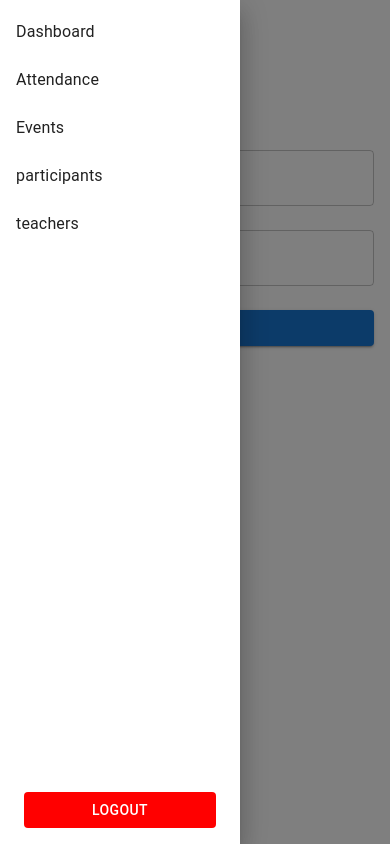
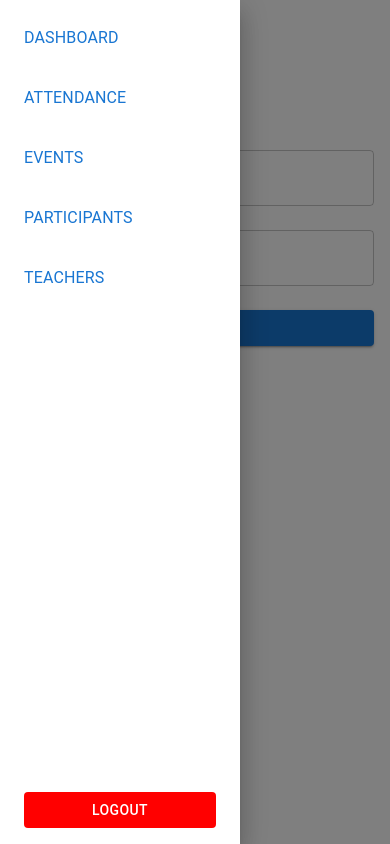
Before and after one commit to interactors2025/dashboard-, a React (Vite) app: page /login in a window 390 px wide. Both pictures are taken after a click on the button "menu". Built offline with nearby package versions, Linux system fonts and the light colour scheme.

Commit message:
new changes added

```diff
--- a/src/App.tsx
+++ b/src/App.tsx
@@ -1,10 +1,10 @@
-import React from 'react';
+
 import { BrowserRouter as Router, Routes, Route } from 'react-router-dom';
 import './index.css';
 import Login from './pages/Login';
 import Dashboard from './pages/Dashboard';
 import { AuthProvider } from './context/AuthContext';
-import ProtectedRoute from './components/ProtectedRoute';
+import ProtectedRoute from './components/protectedRoute';
 import Events from './pages/Event';
 import Sidebar from './pages/Sidebar';
 import Participants from './pages/participants';
--- a/src/pages/Attendance.tsx
+++ b/src/pages/Attendance.tsx
@@ -31,7 +31,7 @@ const Attendance: React.FC = () => {
         setError(data.message || 'Login failed');
       }
     } catch (err) {
-
+      console.error(err);
       setError('An error occurred, please try again.');
     }
   };
--- a/src/pages/Dashboard.tsx
+++ b/src/pages/Dashboard.tsx
@@ -1,4 +1,5 @@
 import React, { useState, useEffect } from "react";
+import { SelectChangeEvent } from "@mui/material";
 import Sidebar from "./Sidebar";
 import {
   Container,
@@ -39,9 +40,13 @@ interface Staff {
   mobile: string;
   createdAt: string;
 }
+interface events{
+  event : string;
+  participants: number
+}
 
 const Dashboard: React.FC = () => {
-  const [events, setEvents] = useState<any[]>([]);
+  const [events, setEvents] = useState<events []>([]);
   const [staffCount, setStaffCount] = useState<number>(0);
   const [users, setUsers] = useState<User[]>([]);
   const [staff, setStaff] = useState<Staff[]>([]);
@@ -103,11 +108,10 @@ const Dashboard: React.FC = () => {
     setOpenSearch(false);
   };
 
-  const handleSearchTypeChange = (
-    event: React.ChangeEvent<{ value: unknown }>
-  ) => {
+  const handleSearchTypeChange = (event: SelectChangeEvent<"student" | "staff">) => {
     setSearchType(event.target.value as "student" | "staff");
   };
+
   const handleSnackbarClose = () => {
     setError("");
   };
--- a/src/pages/Event.tsx
+++ b/src/pages/Event.tsx
@@ -1,4 +1,5 @@
 import React, { useState } from "react";
+import { SelectChangeEvent } from "@mui/material";
 import {
   Container,
   Typography,
@@ -31,8 +32,8 @@ const Events: React.FC = () => {
   const [loading, setLoading] = useState<boolean>(false); // Loading state
   const [error, setError] = useState<string>(""); // Error handling
 
-  const handleEventChange = (event: React.ChangeEvent<{ value: unknown }>) => {
-    setSelectedEvent(event.target.value as string);
+  const handleEventChange = (event: SelectChangeEvent<string>) => {
+    setSelectedEvent(event.target.value);
   };
 
   const handleDownloadAll = async () => {
@@ -51,8 +52,9 @@ const Events: React.FC = () => {
       document.body.appendChild(link);
       link.click(); // Trigger the download
       document.body.removeChild(link);
-    } catch (error: any) {
-      const errorMessage = error?.response?.data?.message || "Error downloading all data. Please try again later.";
+    } catch (error) {
+      console.log(error);
+      const errorMessage =  "Error downloading all data. Please try again later.";
       setError(errorMessage); // Display backend error message
     } finally {
       setLoading(false);
@@ -80,8 +82,9 @@ const Events: React.FC = () => {
       document.body.appendChild(link);
       link.click(); // Trigger the download
       document.body.removeChild(link);
-    } catch (error: any) {
-      const errorMessage = error?.response?.data?.message || "Error downloading event data. Please try again later.";
+    } catch (error) {
+      console.log(error);
+      const errorMessage = "Error downloading event data. Please try again later.";
       setError(errorMessage); // Display backend error message
     } finally {
       setLoading(false);
--- a/src/pages/Login.tsx
+++ b/src/pages/Login.tsx
@@ -33,6 +33,7 @@ const Login = () => {
         setError('Invalid credentials');
       }
     } catch (error) {
+      console.error(error);
       setError('Error logging in. Please try again.');
     }
   };
--- a/src/pages/Sidebar.tsx
+++ b/src/pages/Sidebar.tsx
@@ -1,8 +1,20 @@
 import React, { useState } from "react";
-import { Drawer, List, ListItem, ListItemText, IconButton, Button } from "@mui/material";
+import {
+  Drawer,
+  List,
+  ListItem,
+  ListItemText,
+  IconButton,
+  Button,
+} from "@mui/material";
 import MenuIcon from "@mui/icons-material/Menu";
 import { useAuth } from "../context/AuthContext"; // Import the useAuth hook
-import { Link, useNavigate } from "react-router-dom"; // Import Link and useNavigate
+import { useNavigate } from "react-router-dom"; // Import Link and useNavigate
+
+interface MenuItem {
+  name: string;
+  route: string;
+}
 
 const Sidebar: React.FC = () => {
   const [open, setOpen] = useState(false);
@@ -13,13 +25,13 @@ const Sidebar: React.FC = () => {
     setOpen(!open);
   };
 
-  // Define the menu items and their corresponding routes
-  const menuItems = [
+  // Define the menu items and their corresponding routes with proper typing
+  const menuItems: MenuItem[] = [
     { name: "Dashboard", route: "/" },
     { name: "Attendance", route: "/attendance" },
     { name: "Events", route: "/events" },
-    { name: "participants", route: "/participants" },
-    { name: "teachers", route: "/teachers" },
+    { name: "Participants", route: "/participants" },
+    { name: "Teachers", route: "/teachers" },
   ];
 
   return (
@@ -29,7 +41,12 @@ const Sidebar: React.FC = () => {
         color="primary"
         aria-label="menu"
         onClick={toggleSidebar}
-        sx={{ display: { sm: "none" }, position: "absolute", top: 16, left: 16 }}
+        sx={{
+          display: { sm: "none" },
+          position: "absolute",
+          top: 16,
+          left: 16,
+        }}
       >
         <MenuIcon />
       </IconButton>
@@ -49,18 +66,25 @@ const Sidebar: React.FC = () => {
       >
         <List>
           {menuItems.map((item, index) => (
-            <ListItem button key={index} onClick={() => {
-              navigate(item.route)
-              setOpen(false);
-            }}>
-              <ListItemText color="primary" primary={item.name} />
+            <ListItem key={index}>
+              <Button
+                onClick={() => {
+                  navigate(item.route);
+                  setOpen(false);
+                }}
+              >
+                <ListItemText primary={item.name} />
+              </Button>
             </ListItem>
           ))}
         </List>
 
         {/* Logout Button */}
         <Button
-          onClick={logout}
+          onClick={() => {
+            logout(); // Call logout
+            setOpen(false); // Close the sidebar after logout
+          }}
           sx={{
             position: "absolute",
             bottom: 16,
@@ -71,7 +95,7 @@ const Sidebar: React.FC = () => {
             backgroundColor: "red",
             color: "white",
             "&:hover": {
-              backgroundColor: "primary.main",
+              backgroundColor: "primary.main", // Ensure primary.main works with your theme
             },
           }}
         >
--- a/src/pages/Teachers.tsx
+++ b/src/pages/Teachers.tsx
@@ -2,7 +2,7 @@ import React, { useState, useEffect } from "react";
 import {
   Container,
   Typography,
-  Box,
+
   Grid,
   Card,
   CardContent,
@@ -19,8 +19,22 @@ import {
 } from "@mui/material";
 import axios from "axios";
 
+
+interface teachers{
+  firstName: string;
+  lastName: string;
+  collegeName: string;
+  Token: string;
+  mobile: string;
+  email: string;
+  country: string;
+  state: string;
+  createdAt: string;
+  Image: string;
+}
+
 const Teachers: React.FC = () => {
-  const [teachers, setTeachers] = useState<any[]>([]); // List of teachers
+  const [teachers, setTeachers] = useState<teachers[]>([]); // List of teachers
   const [loading, setLoading] = useState<boolean>(false); // Loading state
   const [error, setError] = useState<string>(""); // Error handling
   const [page, setPage] = useState<number>(0); // Pagination: current page
@@ -36,8 +50,9 @@ const Teachers: React.FC = () => {
         const response = await axios.get("http://localhost:6789/api/v1/staff"); // Your backend API to fetch teachers
 
         setTeachers(response.data.payload.Staff); // Set teachers data
-      } catch (error: any) {
-        const errorMessage = error?.response?.data?.message || "Error fetching teachers data. Please try again later.";
+      } catch (error) {
+        console.log(error);
+        const errorMessage = "Error fetching teachers data. Please try again later.";
         setError(errorMessage); // Show error message
       } finally {
         setLoading(false);
@@ -47,7 +62,7 @@ const Teachers: React.FC = () => {
   }, []);
 
   // Handle page change in pagination
-  const handleChangePage = (event: React.MouseEvent<HTMLButtonElement> | null, newPage: number) => {
+  const handleChangePage = ( newPage: number) => {
     setPage(newPage);
   };
 
@@ -139,12 +154,13 @@ const Teachers: React.FC = () => {
 
       {/* Pagination */}
       <TablePagination
+
         rowsPerPageOptions={[5, 10, 25]}
-        component="div"
+
         count={teachers.length}
         rowsPerPage={rowsPerPage}
         page={page}
-        onPageChange={handleChangePage}
+        onChangePage={handleChangePage}
         onRowsPerPageChange={handleChangeRowsPerPage}
         sx={{
           mt: 2,
--- a/src/pages/participants.tsx
+++ b/src/pages/participants.tsx
@@ -1,8 +1,8 @@
 import React, { useState, useEffect } from "react";
+import { SelectChangeEvent } from '@mui/material';
 import {
   Container,
   Typography,
-  Box,
   Grid,
   Card,
   CardContent,
@@ -19,8 +19,21 @@ import {
 } from "@mui/material";
 import axios from "axios";
 
+interface Participant {
+  firstName: string;
+  lastName: string;
+  collegeName: string;
+  Token: string;
+  mobile: string;
+  email: string;
+  country: string;
+  state: string;
+  createdAt: string;
+  Image: string;
+}
+
 const Participants: React.FC = () => {
-  const [participants, setParticipants] = useState<any[]>([]); // List of participants
+  const [participants, setParticipants] = useState<Participant[]>([]); // List of participants
   const [loading, setLoading] = useState<boolean>(false); // Loading state
   const [error, setError] = useState<string>(""); // Error handling
   const [page, setPage] = useState<number>(0); // Pagination: current page
@@ -36,9 +49,9 @@ const Participants: React.FC = () => {
         const response = await axios.get("http://localhost:6789/api/v1/users"); // Your backend API to fetch participants
         console.log(response.data.payload.users);
         setParticipants(response.data.payload.users); // Set participants data
-      } catch (error: any) {
+      } catch (error) {
+        console.error(error);
         const errorMessage =
-          error?.response?.data?.message ||
           "Error fetching participants data. Please try again later.";
         setError(errorMessage); // Show error message
       } finally {
@@ -49,21 +62,17 @@ const Participants: React.FC = () => {
   }, []);
 
   // Handle page change in pagination
-  const handleChangePage = (
-    event: React.MouseEvent<HTMLButtonElement> | null,
-    newPage: number
-  ) => {
+  const handleChangePage = (event: React.MouseEvent<HTMLButtonElement, MouseEvent>, newPage: number) => {
     setPage(newPage);
   };
 
   // Handle rows per page change in pagination
   const handleChangeRowsPerPage = (
-    event: React.ChangeEvent<HTMLInputElement>
+    event: SelectChangeEvent<string> // Use string type for event.target.value
   ) => {
-    setRowsPerPage(parseInt(event.target.value, 10));
+    setRowsPerPage(parseInt(event.target.value, 10)); // Parsing the value to a number
     setPage(0);
   };
-
   // Open image dialog
   const handleOpenImageDialog = (imageUrl: string) => {
     setSelectedImage(imageUrl);
```
